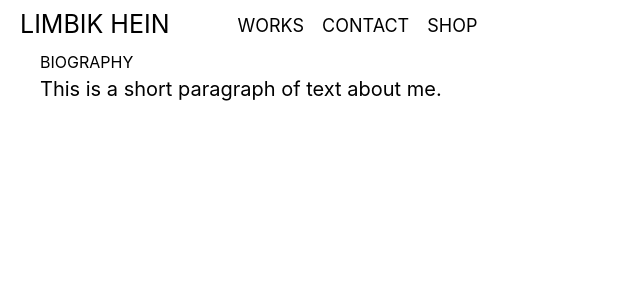
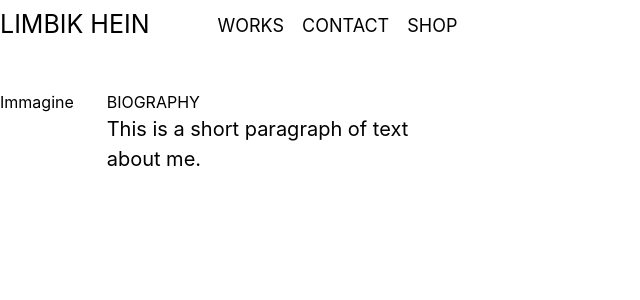
Before and after one commit to iLBigga/limbik_hein_website, a React (Create React App) app: page / in a window 1280 px wide. Shown: the top 300 px of the page, without its empty margins (0-640 px from the left). Built offline with nearby package versions, Linux system fonts and the light colour scheme.

Commit message:
Add partial layout biosection

```diff
--- a/src/App.js
+++ b/src/App.js
@@ -10,7 +10,7 @@ function App() {
   return (
     <>
     <div className="App">
-      <header className="App-header">
+      <header className="App-header container mx-auto">
         <Link class="App-header-logo" to="/">LIMBIK HEIN</Link>
         <Link class="App-header-section" to="/works">WORKS</Link>
         <Link class="App-header-section" to="/contact">CONTACT</Link>
--- a/src/components/biosection.js
+++ b/src/components/biosection.js
@@ -2,10 +2,19 @@
 
 export default function BioSection(props) {
   return (
-    <div className="App-home-section ml-10">
-      <h1>{props.title}</h1>
-      <p style={{ fontSize: '20px', marginBottom: '5px' }}>{props.text}</p>
-    </div>
+    <section className="pt-10">
+      <div className="App-home-section container mx-auto">
+        <div className="grid grid-cols-12">
+          <figure>
+            Immagine
+          </figure>
+          <div className="col-span-3">
+          <h1>{props.title}</h1>
+            <p  style={{ fontSize: '20px', marginBottom: '5px' }}>{props.text}</p>
+          </div>
+        </div>
+      </div>
+    </section>
   );
 }
 
```
